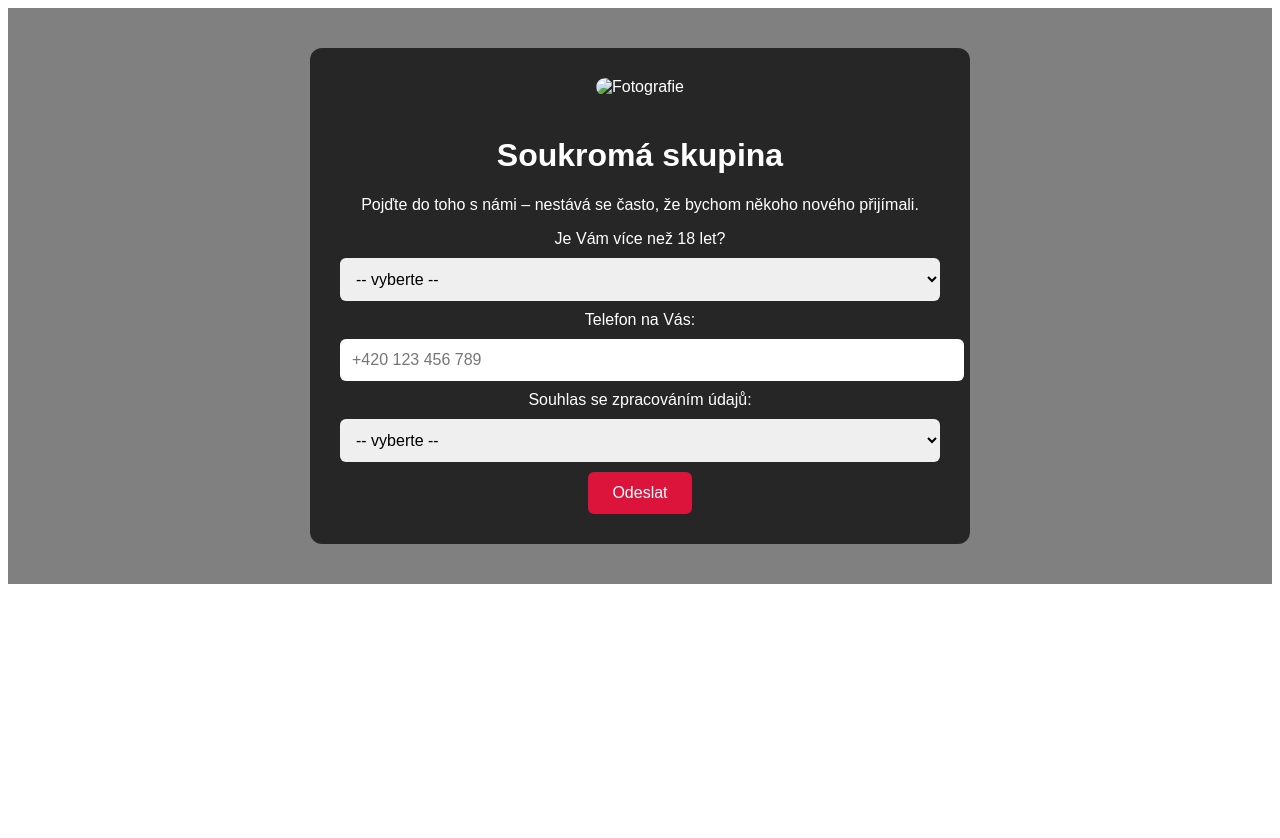
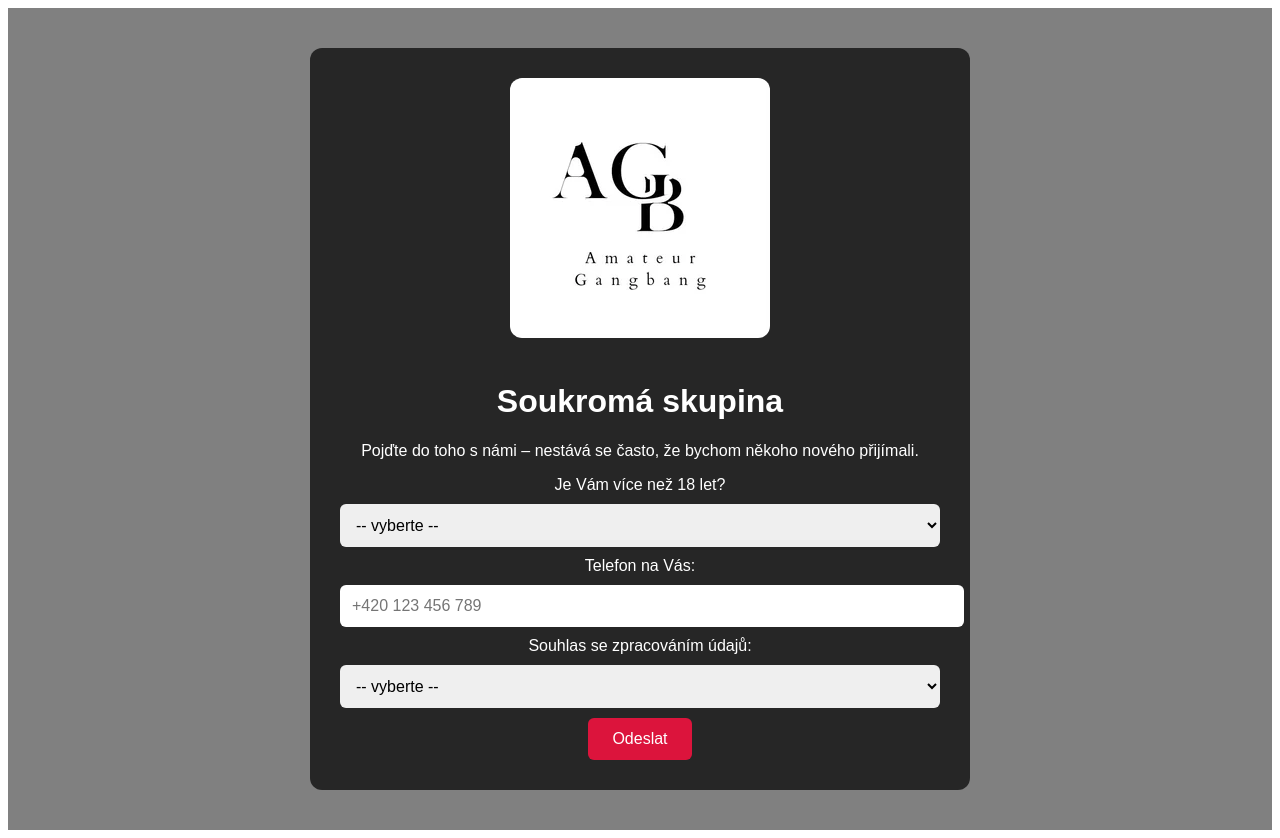
Before and after one commit to AGNOW2018/AG, a plain HTML site: page index.html in a window 1280 px wide. Before the commit the page ends 800 px from the top, so only its background shows below. Drawn offline with Linux system fonts and the light colour scheme.

Commit message:
Update index.html

```diff
--- a/index.html
+++ b/index.html
@@ -46,7 +46,7 @@
 </head>
 <body>
   <div class="container">
-    <img src="AGFOTKA.jpg" alt="Fotografie" style="max-width:100%; border-radius:12px; margin-bottom:20px;">
+    <img src="AGFOTKA.WEBP" alt="Fotografie" style="max-width:100%; border-radius:12px; margin-bottom:20px;">
     <h1>Soukromá skupina</h1>
     Pojďte do toho s námi – nestává se často, že bychom někoho nového přijímali.</p>
 
```
